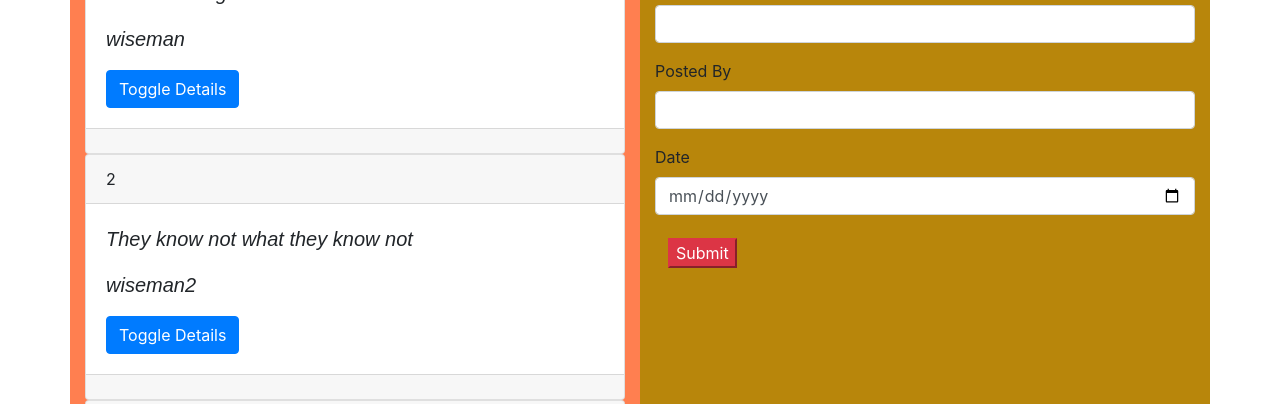
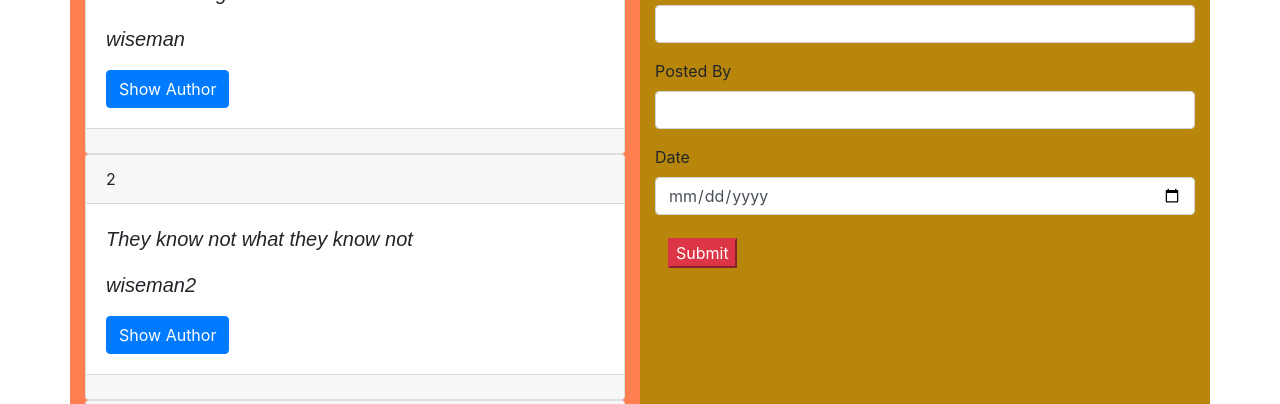
Before and after one commit to virginiah2020/Quotes, an Angular app: page / in a window 1280 px wide. Shown: the part 348-752 px from the top of the page. Built offline with nearby package versions, Linux system fonts and the light colour scheme.

Commit message:
changed class btn click

```diff
--- a/src/app/quotes/quotes.component.html
+++ b/src/app/quotes/quotes.component.html
@@ -12,7 +12,7 @@
     <div class="card-body">
       <p class="card-text">{{quote.quote}}</p>
       <p class="card-text">{{quote.author}}</p>
-      <a href="#" class="btn btn-primary"  (click)='toggleDetails(i)'>Toggle Details</a>
+      <a href="#" class="btn btn-primary"  (click)='toggleDetails(i)'>Show Author</a>
     </div>
 
   <div class="card-footer">
```
